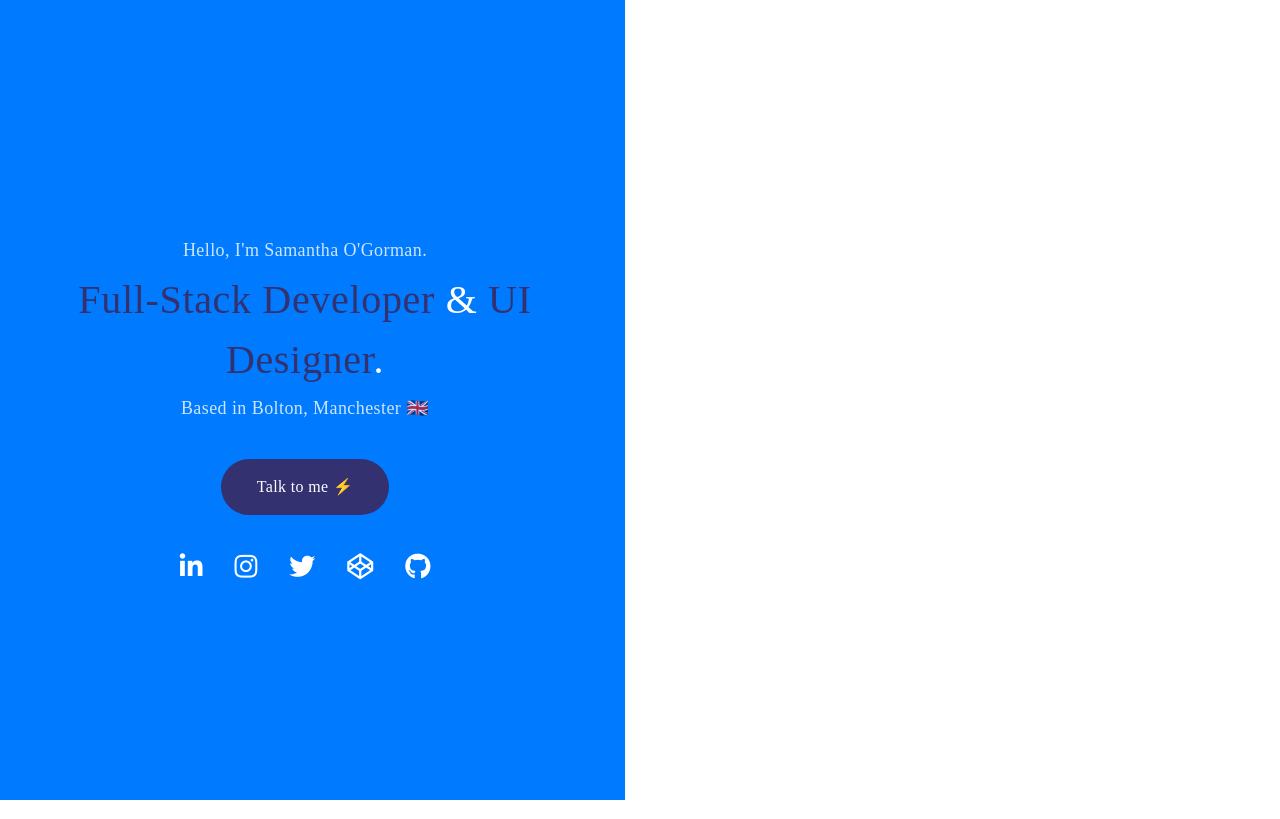
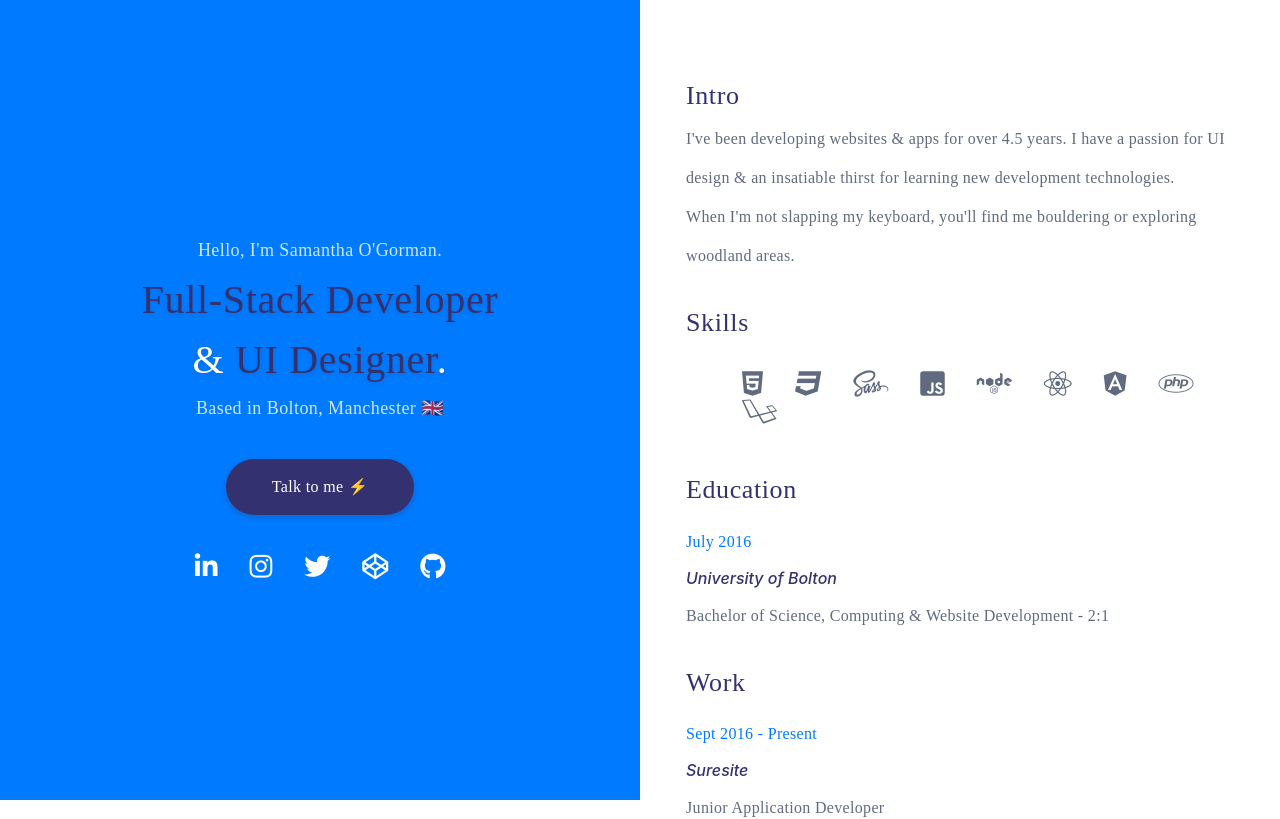
Before and after one commit to samogorm/personal-website, an Angular app: page / in a window 1280 px wide. Shown: the top 819 px of the page. Built offline with nearby package versions, Linux system fonts and the light colour scheme.

Commit message:
Right Side - information
Added skills, edcuation, work v1.0

```diff
--- a/src/app/app.component.css
+++ b/src/app/app.component.css
@@ -1,5 +1,7 @@
 #app-container {
     height: 100vh;
+    display: flex;
+    justify-content: space-between;
 }
 
 /*~~~~~~~~~~~~~~~~~~~
@@ -8,12 +10,11 @@
 
 #left-side {
     position: fixed;
-    width: 50%;
     height: 100vh;
     min-height: 600px;
-    float: left;
     background: #007BFF;
     text-align: center;
+    left: 0;
 }
 
 /*~~~~ About Text~~~~*/
@@ -38,6 +39,7 @@
     letter-spacing: 0.67px;
     text-align: center;
     line-height: 60px;
+    text-shadow: 0 2px 4px rgba(51,49,112,0.22);
 }
 
 .highlight-text {
@@ -55,7 +57,8 @@
     letter-spacing: 0.37px;
     background: #333170;
     border-radius: 100px;
-    padding: 15px 35px;
+    padding: 15px 45px;
+    box-shadow: 0 2px 4px 2px rgba(51,49,112,0.2);
 }
 
 /*~~~~ Social Icons ~~~~*/
@@ -72,3 +75,67 @@
     font-size: 26px;
     color: #FFFFFF;
 }
+
+#social-icons li a:hover {
+    color: #333170;
+}
+
+/*~~~~~~~~~~~~~~~~~~~
+ * Right Side
+ * ~~~~~~~~~~~~~~~~~~*/
+ #right-side {
+    padding: 3rem 1rem;
+    position: absolute;
+    min-height: 600px;
+    right: 0;
+}
+
+#right-side h3 {
+    font-family: SFProText-Regular;
+    font-size: 26px;
+    color: #333170;
+    letter-spacing: 0.6px;
+}
+
+#right-side p {
+    font-family: SFProText-Regular;
+    font-size: 16px;
+    color: #616B7F;
+    letter-spacing: 0.33px;
+    line-height: 39px;
+}
+
+#skill-icons {
+    margin: 2rem 0;
+    margin-bottom: 3rem !important;
+}
+
+#skill-icons li {
+    display: inline-flex;
+    margin: 0 1rem;
+    font-size: 28px;
+    color: #616B7F;
+}
+
+#skill-icons li i:hover {
+    color: #007BFF;
+}
+
+#right-side h5 {
+    margin-top: 1rem;
+    font-family: SFProText-Bold;
+    font-size: 16px;
+    color: #007BFF;
+    letter-spacing: 0.33px;
+    line-height: 39px;
+}
+
+#right-side h6 {
+    font-style: italic;
+    color: #333170;
+}
+
+#intro, #skills, #education, #work {
+    margin-top: 2rem;
+    margin-bottom: 2rem;
+}
--- a/src/app/app.component.html
+++ b/src/app/app.component.html
@@ -4,8 +4,8 @@
         <div id="about-text" class="col-12">
             <h5>Hello, I'm Samantha O'Gorman.</h5>
           <h1>
-            <span class="highlight-text">Full-Stack Developer</span> &amp;
-            <span class="highlight-text">UI Designer</span>.
+            <span class="highlight-text">Full-Stack Developer</span> <br>
+            &amp; <span class="highlight-text">UI Designer</span>.
           </h1>
           <h5>Based in Bolton, Manchester <span class="emoji-con">🇬🇧</span></h5>
           <a href="mailto:sam@buoy.digital" class="btn btn-lit">Talk to me ⚡️</a>
@@ -21,7 +21,49 @@
     </div>
     <div id="right-side" class="col-xl-6 col-lg-6 col-md-6 col-sm-12 col-xs-12">
         <div class="container">
-
+            <div id="intro" class="col-12">
+                <h3>Intro</h3>
+                <p>
+                  I've been developing websites & apps for over 4.5 years. I have a passion for
+                  UI design & an insatiable thirst for learning new development technologies.
+                  <br>
+                  When I'm not slapping my keyboard, you'll find me bouldering or exploring
+                  woodland areas.
+                </p>
+            </div>
+            <div id="skills" class="col-12">
+                <h3>Skills</h3>
+                <ul id="skill-icons" class="row">
+                  <li><i class="fab fa-html5"></i></li>
+                  <li><i class="fab fa-css3"></i></li>
+                  <li><i class="fab fa-sass"></i></li>
+                  <li><i class="fab fa-js-square"></i></li>
+                  <li><i class="fab fa-node"></i></li>
+                  <li><i class="fab fa-react"></i></li>
+                  <li><i class="fab fa-angular"></i></li>
+                  <li><i class="fab fa-php"></i></li>
+                  <li><i class="fab fa-laravel"></i></li>
+                </ul>
+            </div>
+            <div id="education" class="col-12">
+              <h3>Education</h3>
+              <h5>July 2016</h5>
+              <h6 class="italic">University of Bolton</h6>
+              <p>Bachelor of Science, Computing & Website Development - 2:1</p>
+            </div>
+            <div id="work" class="col-12">
+                <h3>Work</h3>
+                <div class="work">
+                    <h5>Sept 2016 - Present</h5>
+                    <h6 class="italic">Suresite</h6>
+                    <p>Junior Application Developer</p>
+                </div>
+                <div class="work">
+                    <h5>Nov 2015 - July 2016</h5>
+                    <h6 class="italic">Tubado</h6>
+                    <p>Full Stack Developer & Designer</p>
+                </div>
+              </div>
         </div>
     </div>
 </div>
```
